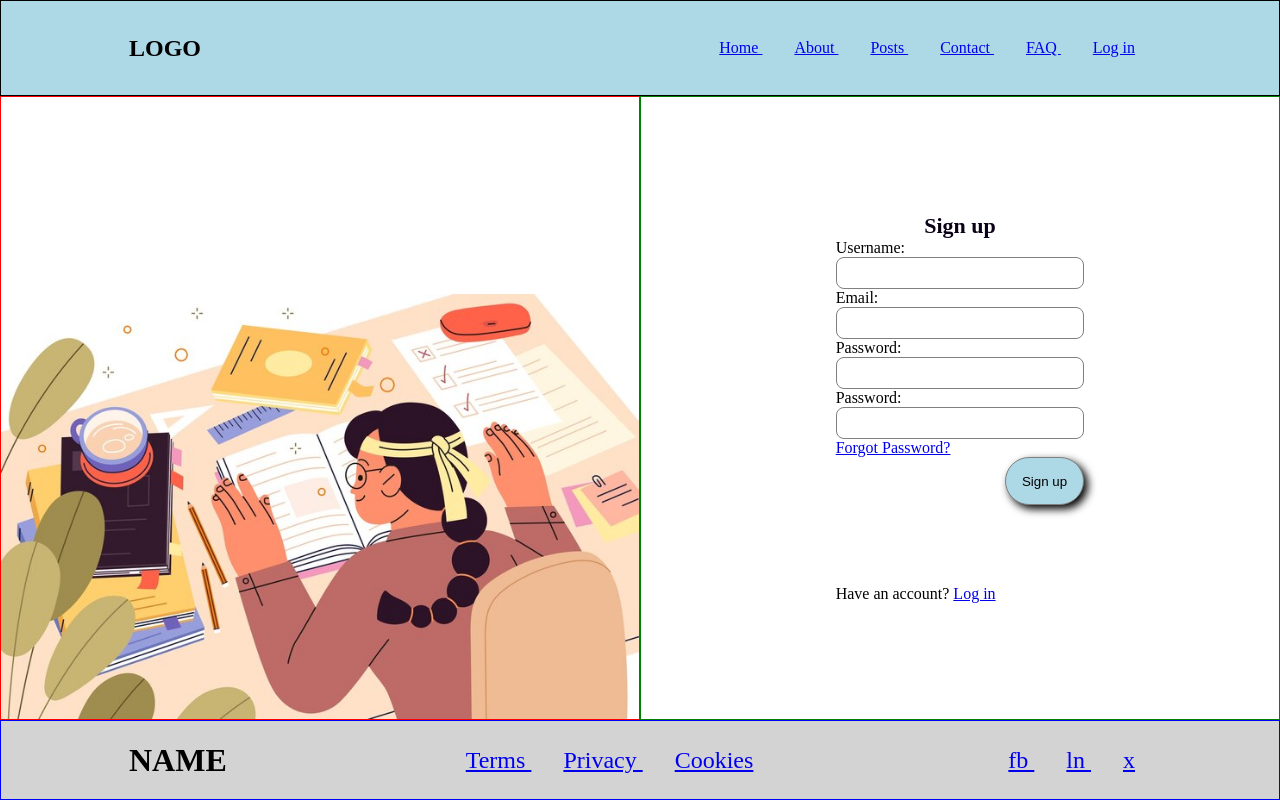
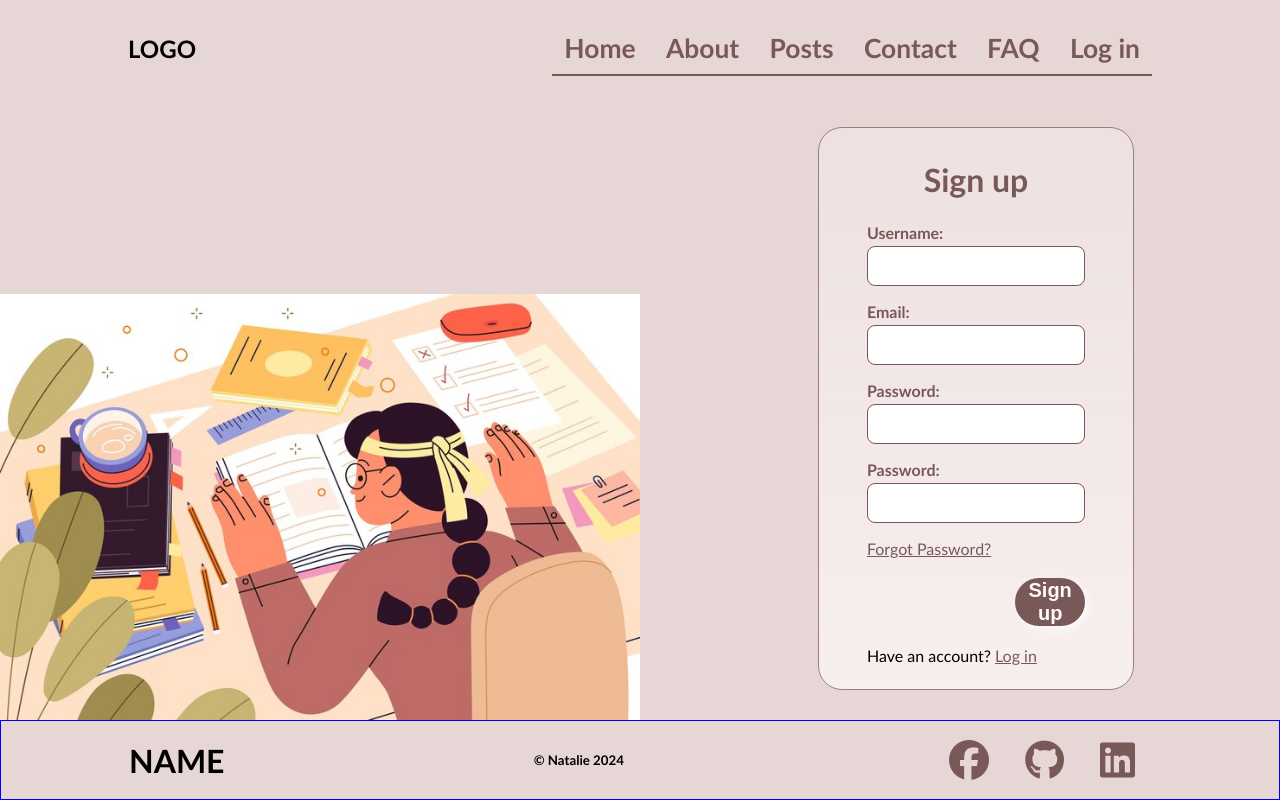
Before and after one commit to nataliemes/study-buddy, a PHP site: page /web/auth/sign-up.php in a window 1280 px wide. Run offline with PHP 8.4, Linux system fonts and the light colour scheme; some libraries are stand-ins or nearby versions.

Commit message:
updated auth style

```diff
--- a/auth/auth.css
+++ b/auth/auth.css
@@ -1,7 +1,7 @@
 /* ASIDE ****************************************/
 
 aside {
-    border: 1px solid red;
+    /* border: 1px solid red; */
     flex: 50%;
     height: 78vh;
     /* padding-right: 16vmin;
@@ -15,15 +15,16 @@ img {
     /* height: 78vmin;
     width: 98vmin; */
     width: 100%;
-  height: auto;
+    height: auto;
 }
 
 /* MAIN *****************************************/
 
 main {
-    border: 1px solid green;
+    /* border: 1px solid green; */
     flex: 50%;
     height: 78vh;
+    padding-left: 4vmin;
 
     display: flex;
     align-items: center;
@@ -31,41 +32,56 @@ main {
 }
 
 main form {
-    /* border: 1px solid green; */
-    width: 44%;
+    border: 1px solid #9B807E;
+    width: 52%;
 
-    padding: 2vmin;
+    background-image: linear-gradient(rgba(255, 249, 249, 0.3), rgba(255, 249, 249, 0.7));
+    padding: 3vmin 6vmin;
+    border-radius: 3vmin;
 }
 
 form h2 {
-    font-size: 22px;
-    color: #0b0217;
+    font-size: 4vmin;
+    color: #785957;
     text-align: center;
+    margin: 1vmin 0 3vmin 0;
 }
 
-input {
-    height: 4vmin;
+form label {
+    color: #785957;
+    font-weight: bold;
+}
+
+form input {
+    height: 5vmin;
     width: 100%;
     border-radius: 1vmin;
-    border: 1px solid gray;
+    border: 1px solid #785957;
     padding: 1vmin;
+    margin-top: 0.5vmin;
+    margin-bottom: 2vmin;
 }
 
-input:focus {
-    border: 1px inset solid gray;
+form input:focus {
+    outline: 1px solid #785957;
     background-color: lightgray;
 }
 
-form input + p {
-
+form p a {
+    color: #785957;
 }
 
 form button {
     height: 6vmin;
     width: 32%;
+    margin-top: 2.5vmin;
+    margin-bottom: 2.5vmin;
     border-radius: 3vmin;
-    border: 1px solid gray;
-    background-color: lightblue;
+    border: none;
+    font-size: 2.5vmin;
+    font-weight: bold;
+    color: #FFF9F9;
+    background-color: #785957;
     box-shadow: 0.5vmin 0.5vmin 1vmin;
     transition: all 0.5s ease-in-out;
     float: right;
@@ -73,11 +89,12 @@ form button {
 
 form button:hover {
     transform: scale(0.95);
-    background-color: rgb(145, 191, 206);
+    background-color: #9B807E;
+
 }
 
 form button + p {
-    margin-top: 16vmin;
+
     clear: both;
 }
 
--- a/footer.php
+++ b/footer.php
@@ -1,15 +1,11 @@
 <footer>
     <h1> NAME </h1>
 
-    <div id="more-info">
-        <a href="#"> Terms </a>
-        <a href="#"> Privacy </a>
-        <a href="#"> Cookies </a>
-    </div>
+    <h5> &copy; Natalie  2024 </h5>
 
     <div id="socials">
-        <a href="#"> fb </a>
-        <a href="#"> ln </a>
-        <a href="#"> x </a>
+        <a href="#"> <i class="fa-brands fa-facebook"></i> </a>
+        <a href="#"> <i class="fa-brands fa-github"></i> </a>
+        <a href="#"> <i class="fa-brands fa-linkedin"></i> </a>
     </div>
 </footer>
--- a/nav-bar.php
+++ b/nav-bar.php
@@ -18,6 +18,9 @@
 ?>
 
 <!DOCTYPE html>
+<head>
+    <script src="https://kit.fontawesome.com/166339ffbb.js" crossorigin="anonymous"></script>
+</head>
 <html>
 <body>
     <nav>
--- a/other.css
+++ b/other.css
@@ -5,7 +5,7 @@ body > * {
 /*************************************************/
 
 #landing-page {
-    background-color: pink;
+
     border: 1px solid black;
     min-height: 88%;
 
@@ -38,7 +38,7 @@ body > * {
 /*************************************************/
 
 #popular-posts {
-    background-color: lightgreen;
+
     border: 1px solid black;
     min-height: 80%;
     padding: 8vmin 16vmin;
--- a/style.css
+++ b/style.css
@@ -9,6 +9,8 @@ body{
     display: flex;
     flex-wrap: wrap;
     min-height: 100vh;
+    background-color: #E6D7D6;
+    font-family: 'Trebuchet MS';
 }
 
 nav, footer {
@@ -19,8 +21,8 @@ nav, footer {
 /* NAV ************************************/
 
 nav {
-    background-color: lightblue;
-    border: 1px solid black;
+
+    /* border: 1px solid black; */
     height: 12vh;
 
     display: flex;
@@ -31,15 +33,28 @@ nav {
 }
 
 nav a {
-    padding: 2vmin;
+    padding: 1.5vmin;
+    text-decoration: none;
+    color: #785957;
+    font-weight: bold;
+    font-size: 3.3vmin;
     /* border: 1px solid black; */
+
+    box-shadow: inset 0 -3px 0 -1px #785957;
+    transition: all .3s ease-in-out;
+
+    line-height: 40px;
+}
+
+nav a:hover {
+    box-shadow: inset 0 -40px 0 -1px #785957;
+    color: #E6D7D6;
 }
 
 
 /* FOOTER *******************************/
 
 footer {
-    background-color: lightgray;
     border: 1px solid blue;
     height: 20vh;
 
@@ -50,8 +65,20 @@ footer {
     padding: 0 16vmin;
 }
 
-#more-info a, #socials a{
-    font-size: 3vmin;
+@keyframes anim {
+    0%, 100% {transform: translateY(0);}
+    25%, 75% {transform: translateY(-1vmin);}
+    50% {transform: translateY(-2vmin);}
+}
+
+#socials a{
+    font-size: 5vmin;
     padding: 2vmin;
-    /* text-decoration: none; */
+    color: #785957;
+    text-decoration: none;
+    display: inline-block;
 }
+
+#socials a:hover{
+    animation: anim 1s linear;
+}
```
